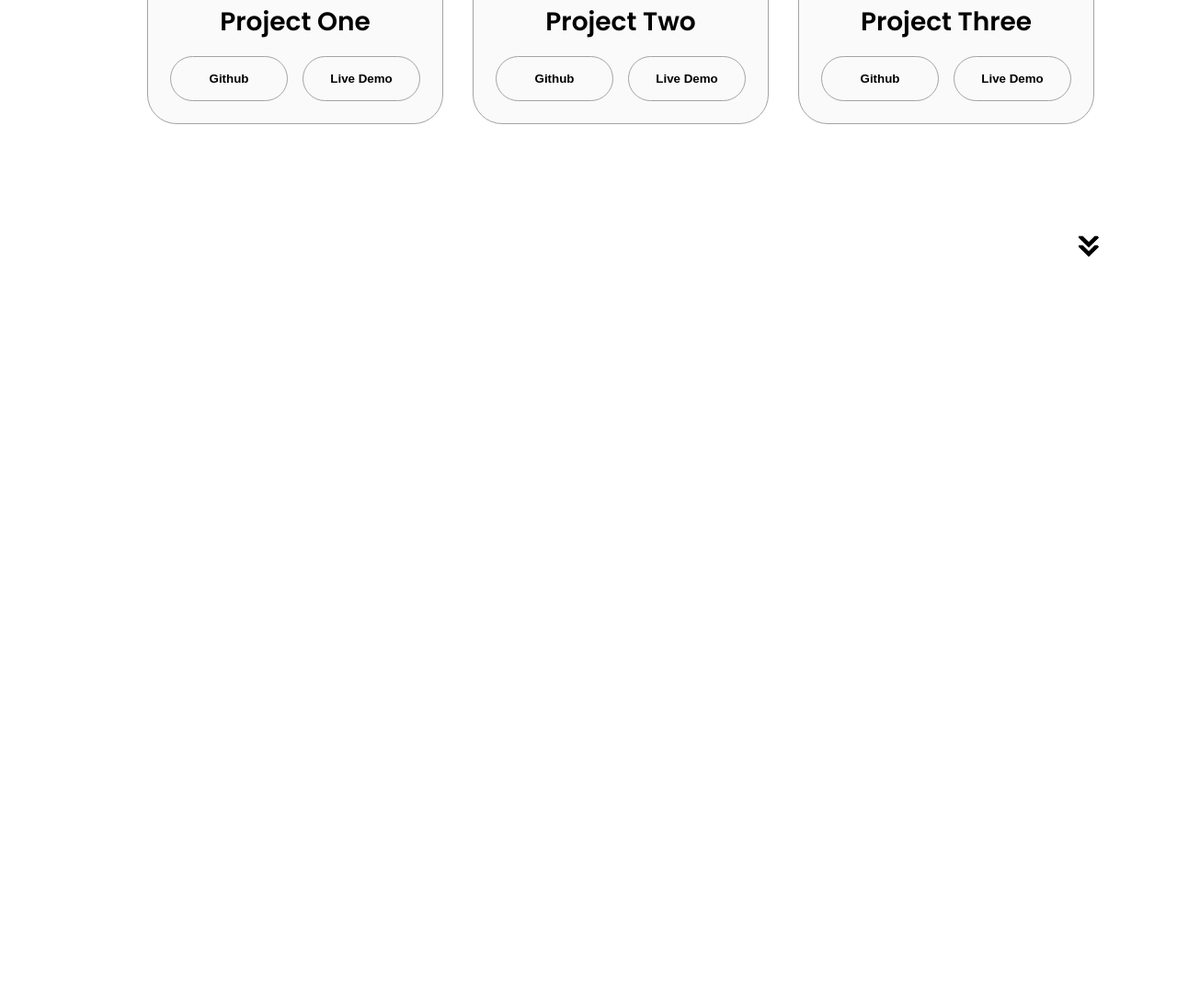
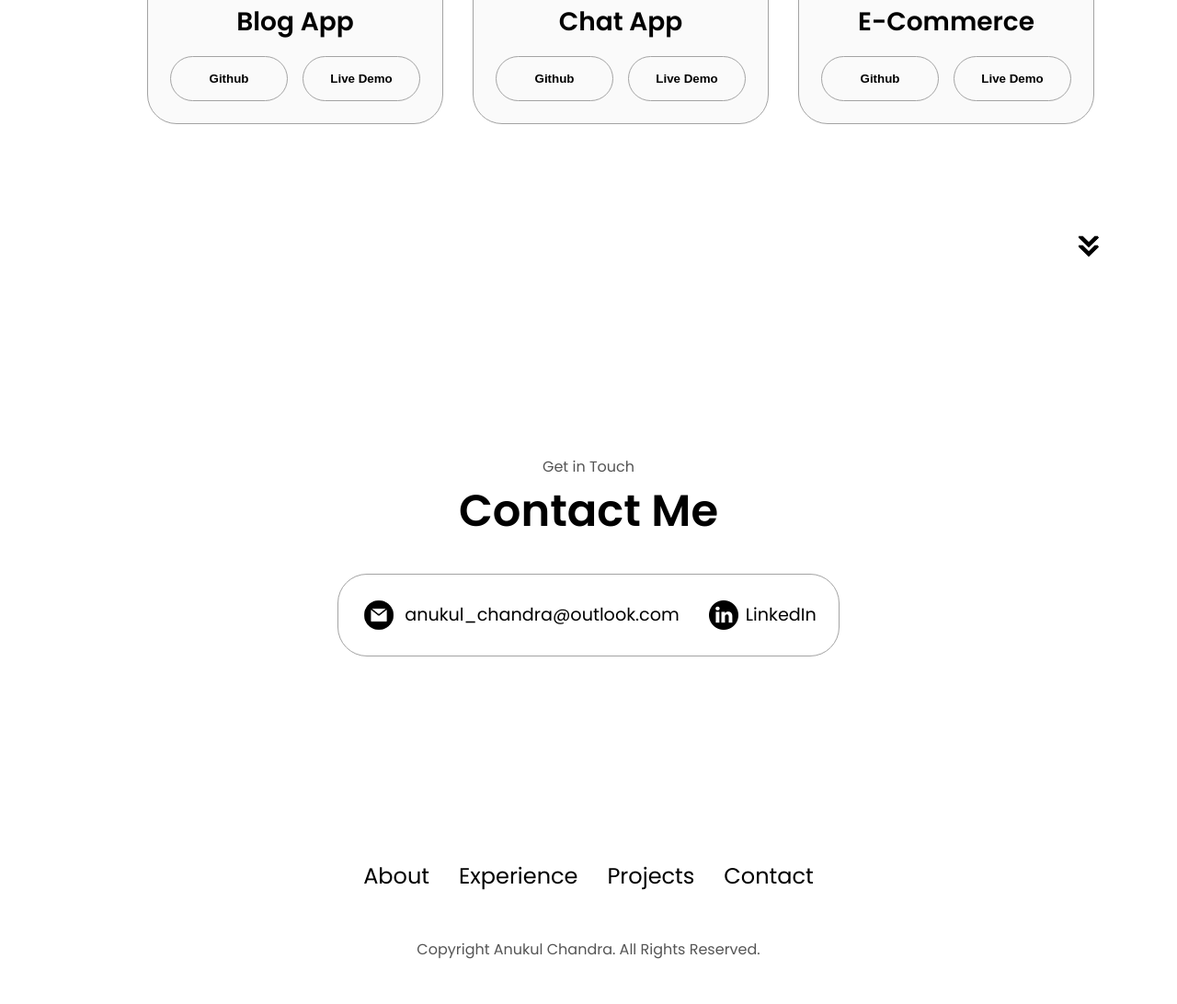
Before and after one commit to AnukulPr1me/Portfolio-Website, a plain HTML site: page Src/index.html in a window 1280 px wide. Shown: the part 2756-3848 px from the top of the page at 92% size. Before the commit the page ends 3080 px from the top, so only its background shows below. Drawn offline with Linux system fonts and the light colour scheme.

Commit message:
projects and contact me page

```diff
--- a/Src/app.css
+++ b/Src/app.css
@@ -368,3 +368,50 @@ article .icon {
     color: black;
     border-color: rgb(163, 163, 163);
   }
+
+  #contact {
+    display: flex;
+    justify-content: center;
+    flex-direction: column;
+    height: 70vh;
+  }
+
+  .contact-info-upper-container {
+    display: flex;
+    justify-content: center;
+    border-radius: 2rem;
+    border: rgb(53, 53, 53) 0.1rem solid;
+    border-color: rgb(163, 163, 163);
+    background: (250, 250, 250);
+    margin: 2rem auto;
+    padding: 0.5rem;
+  }
+
+  .contact-info-container {
+    display: flex;
+    align-items: center;
+    justify-content: center;
+    gap: 0.5rem;
+    margin: 1rem;
+  }
+
+  .contact-info-container p {
+    font-size: larger;
+  }
+
+  .contact-icon {
+    cursor: default;
+  }
+
+  .email-icon {
+    height: 2.5rem;
+  }
+
+  footer {
+    height: 26vh;
+    margin: 0 1rem;
+  }
+
+  footer p {
+    text-align: center;
+  }
--- a/Src/index.html
+++ b/Src/index.html
@@ -270,11 +270,11 @@
                   class="project-img"
                 />
               </div>
-              <h2 class="experience-sub-title project-title">Project One</h2>
+              <h2 class="experience-sub-title project-title">Blog App</h2>
               <div class="btn-container">
                 <button
                   class="btn btn-color-2 project-btn"
-                  onclick="location.href='https://github.com/'"
+                  onclick="location.href='https://github.com/AnukulPr1me/React-Blog-App'"
                 >
                   Github
                 </button>
@@ -294,7 +294,7 @@
                   class="project-img"
                 />
               </div>
-              <h2 class="experience-sub-title project-title">Project Two</h2>
+              <h2 class="experience-sub-title project-title">Chat App</h2>
               <div class="btn-container">
                 <button
                   class="btn btn-color-2 project-btn"
@@ -318,7 +318,7 @@
                   class="project-img"
                 />
               </div>
-              <h2 class="experience-sub-title project-title">Project Three</h2>
+              <h2 class="experience-sub-title project-title">E-Commerce</h2>
               <div class="btn-container">
                 <button
                   class="btn btn-color-2 project-btn"
@@ -343,6 +343,41 @@
           onclick="location.href='./#projects'"
         />
       </section>
+      <section id="contact">
+        <p class="section__text__p1">Get in Touch</p>
+        <h1 class="title">Contact Me</h1>
+        <div class="contact-info-upper-container">
+          <div class="contact-info-container">
+            <img
+              src="./image/email.png"
+              alt="Email icon"
+              class="icon contact-icon email-icon"
+            />
+            <p><a href="mailto:anukul_chandra@outlook.com">anukul_chandra@outlook.com</a></p>
+          </div>
+          <div class="contact-info-container">
+            <img
+              src="./image/linkedin.png"
+              alt="LinkedIn icon"
+              class="icon contact-icon"
+            />
+            <p><a href="https://www.linkedin.com/in/anukul-chandra/">LinkedIn</a></p>
+          </div>
+        </div>
+      </section>
+      <footer>
+        <nav>
+          <div class="nav-links-container">
+            <ul class="nav-links">
+              <li><a href="#about">About</a></li>
+              <li><a href="#experience">Experience</a></li>
+              <li><a href="#projects">Projects</a></li>
+              <li><a href="#contact">Contact</a></li>
+            </ul>
+          </div>
+        </nav>
+        <p>Copyright Anukul Chandra. All Rights Reserved.</p>
+      </footer>
     <script src="script.js"></script>
   </body>
 </html>
```
